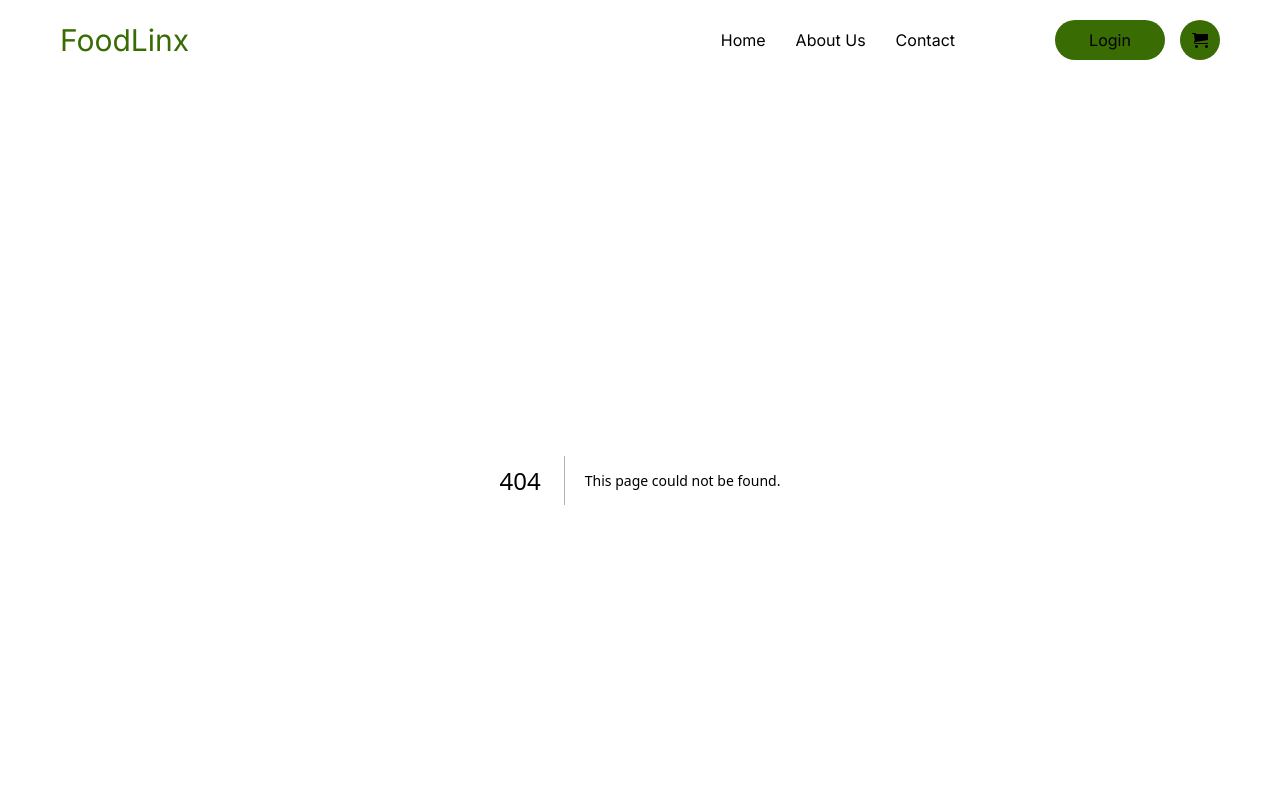
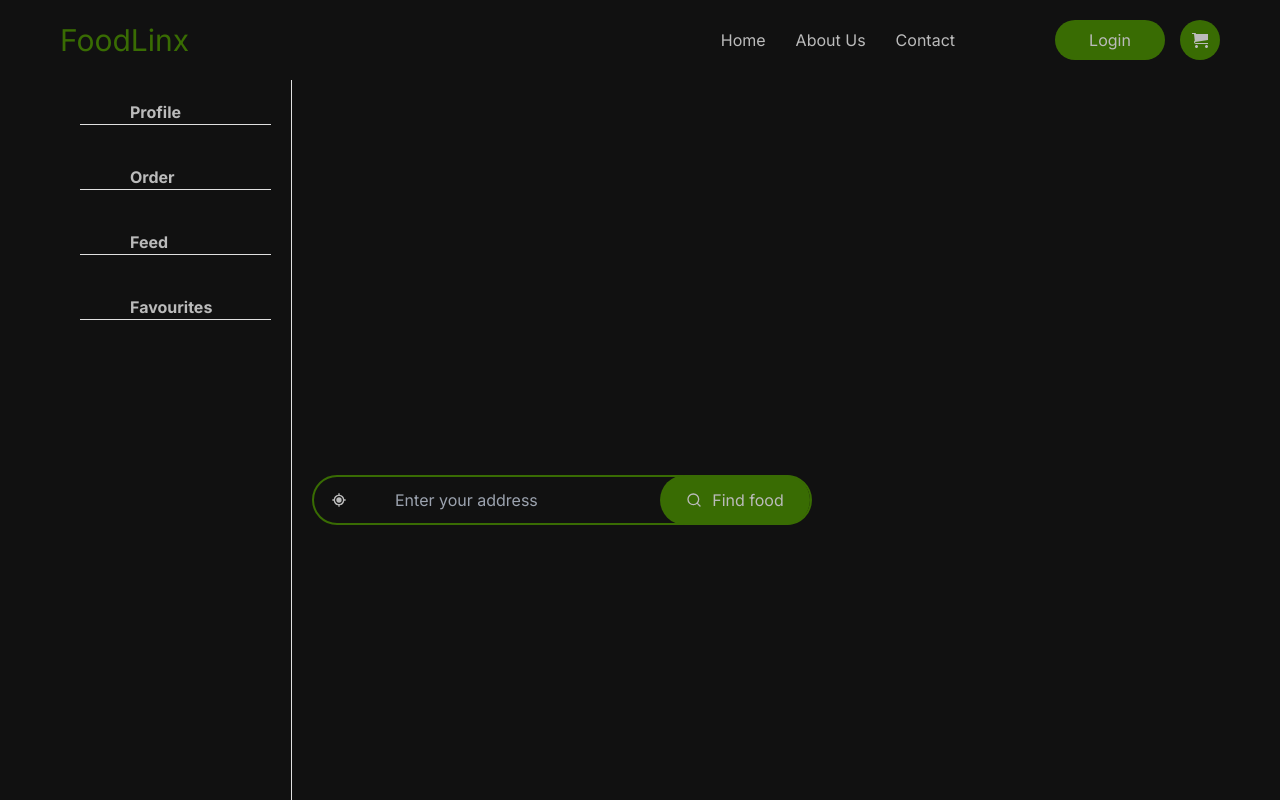
Before and after one commit to FoodLinx/PortfolioProject, a Next.js app in the folder portfolio_project/: page /user in a window 1280 px wide. Before the commit this address had no page. Shown: the top 800 px of the page. Built offline with nearby package versions, Linux system fonts and the light colour scheme.

Commit message:
created user routes and navigations.

```diff
--- /dev/null
+++ b/portfolio_project/src/app/user/layout.js
@@ -0,0 +1,43 @@
+"use client"
+
+import Link from "next/link"
+import user from './user.module.scss'
+
+// export const metadata = {
+//   title: 'FoodLinx',
+//   description: 'Online Food Delivery Software/Application',
+// }
+
+
+export default function UserLayout({ children }) {
+  return (
+    <div className={user.container}>
+      <div className={user.navigation}>
+          <Link className={user.link} href='/user/profile'>
+            <div className={user.Link}>
+              Profile
+            </div>
+          </Link>
+          <Link className={user.link} href='/user/orders'>
+            <div className={user.Link}>
+              Order
+            </div>
+          </Link>
+          <Link className={user.link} href='/user/feed'>
+            <div className={user.Link}>
+              Feed
+            </div>
+          </Link>
+          <Link className={user.link} href='/user/favourites'>
+            <div className={user.Link}>
+              Favourites
+            </div>
+          </Link>
+
+      </div>
+      <div className={user.children}>
+        {children}
+      </div>
+    </div>
+  )
+}
--- /dev/null
+++ b/portfolio_project/src/app/user/page.js
@@ -0,0 +1,21 @@
+import { BiCurrentLocation } from 'react-icons/bi'
+import { FiSearch } from 'react-icons/fi'
+import user from './user.module.scss'
+
+
+export default function User() {
+  return (
+    <div className={user.home}>
+      <div className={user.search}>
+        <div className={user.icon}>
+          <BiCurrentLocation />
+        </div>
+        <input type="text" placeholder="Enter your address" />
+        <button>
+          <FiSearch/>
+          Find food
+        </button>
+      </div>
+    </div>
+  )
+}
--- /dev/null
+++ b/portfolio_project/src/app/user/user.module.scss
@@ -0,0 +1,89 @@
+.container {
+  display: flex;
+  flex-direction: row;
+
+
+  .navigation {
+    width: 20%;
+    height: 100vh;
+    border-right: 1px solid #e0e0e0;
+    padding: 20px;
+    box-sizing: border-box;
+
+    display: flex;
+    flex-direction: column;
+    align-items: start;
+    gap: 40px;
+    font-weight: bold;
+    // padding-left: 50px;
+
+    .link {
+      border-bottom: #e0e0e0 1px solid;
+      width: 100%;
+
+      .Link {
+        padding-left: 50px;
+      }
+    }
+  }
+
+  .children {
+    width: 80%;
+    height: 100vh;
+    padding: 20px;
+  }
+}
+
+.home {
+  display: flex;
+  height: 100vh;
+  align-items: center;
+
+  .search {
+    display: flex;
+    flex-direction: row;
+    align-items: center;
+
+    height: 50px;
+    width: 500px;
+    border: 2px solid #396C03;
+    border-radius: 50px;
+    justify-content: space-between;
+
+    .icon {
+      display: flex;
+      flex-direction: row;
+      align-items: center;
+      justify-content: center;
+
+      height: 50px;
+      width: 50px;
+
+      // background: #396C03;
+      border-radius: 50px;
+    }
+
+    input {
+      // height: 50px;
+      width: max-content;
+      border: none;
+      outline: none;
+      background: none;
+
+    }
+
+    button {
+      display: flex;
+      flex-direction: row;
+      align-items: center;
+      justify-content: center;
+
+      gap: 10px;
+      height: 50px;
+      width: 150px;
+
+      background: #396C03;
+      border-radius: 50px;
+    }
+  }
+}
```
